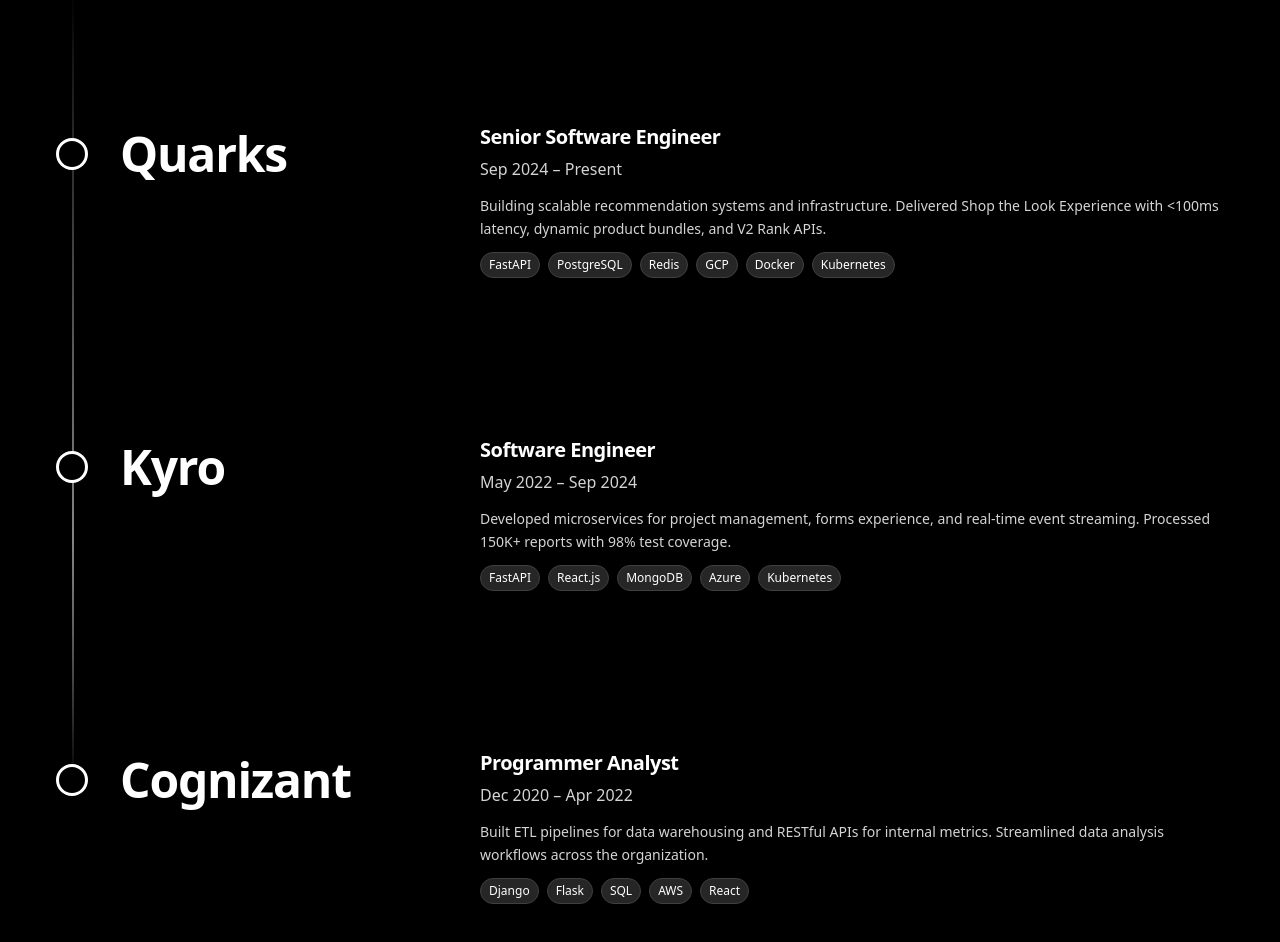
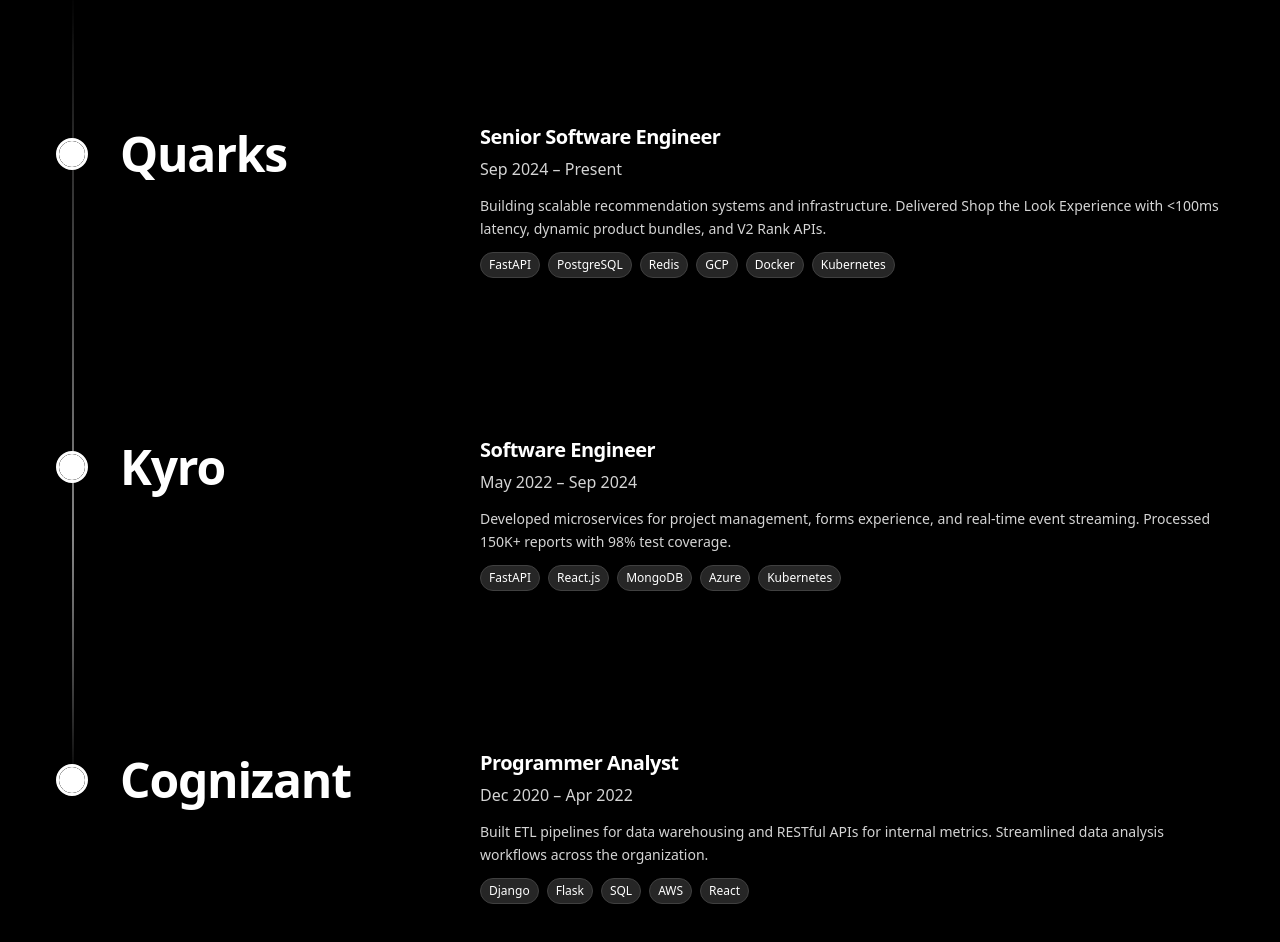
Before and after one commit to arjgov/Portfolio, a Next.js app: page / in a window 1280 px wide. Shown: the part 1480-2422 px from the top of the page. Built offline with nearby package versions, Linux system fonts and the light colour scheme; a web font is replaced by a local one.

Commit message:
Improved Timeline component

```diff
--- a/src/components/Timeline.tsx
+++ b/src/components/Timeline.tsx
@@ -32,6 +32,13 @@
   const heightTransform = useTransform(scrollYProgress, [0, 1], [0, height]);
   const opacityTransform = useTransform(scrollYProgress, [0, 0.1], [0, 1]);
 
+  // Pre-calculate fill progress for each circle
+  const circleFillProgresses = data.map((_, index) => {
+    const totalItems = data.length;
+    const itemProgress = (index + 1) / totalItems;
+    return useTransform(scrollYProgress, [0, itemProgress], [0, 1]);
+  });
+
   return (
     <div
       className="w-full bg-black font-sans md:px-10"
@@ -47,14 +54,24 @@
       </div>
 
       <div ref={ref} className="relative max-w-7xl mx-auto pb-12 md:pb-20">
-        {data.map((item, index) => (
+        {data.map((item, index) => {
+          const fillProgress = circleFillProgresses[index];
+
+          return (
             <div
               key={index}
               className="flex justify-start pt-6 md:pt-40 md:gap-10"
             >
               <div className="sticky flex flex-col md:flex-row z-40 items-center top-40 self-start max-w-xs lg:max-w-sm md:w-full">
-              <div className="h-8 absolute left-4 md:left-4 w-8 rounded-full border-3 border-white bg-black flex items-center justify-center">
-              </div>
+                <motion.div className="h-8 absolute left-4 md:left-4 w-8 rounded-full border-3 border-white bg-black flex items-center justify-center overflow-hidden">
+                  <motion.div
+                    className="absolute inset-0 rounded-full bg-white"
+                    style={{
+                      scale: fillProgress,
+                    }}
+                    transition={{ type: "spring", stiffness: 100, damping: 30 }}
+                  />
+                </motion.div>
                 <h3 className="hidden md:block text-xl md:pl-20 md:text-5xl font-bold text-neutral-400">
                   {item.title}
                 </h3>
@@ -67,7 +84,8 @@
                 {item.content}
               </div>
             </div>
-        ))}
+          );
+        })}
         <div
           style={{
             height: Math.min(height * 0.8, height - 100) + "px",
```
Lines whose indentation alone changed are shown as unchanged.
